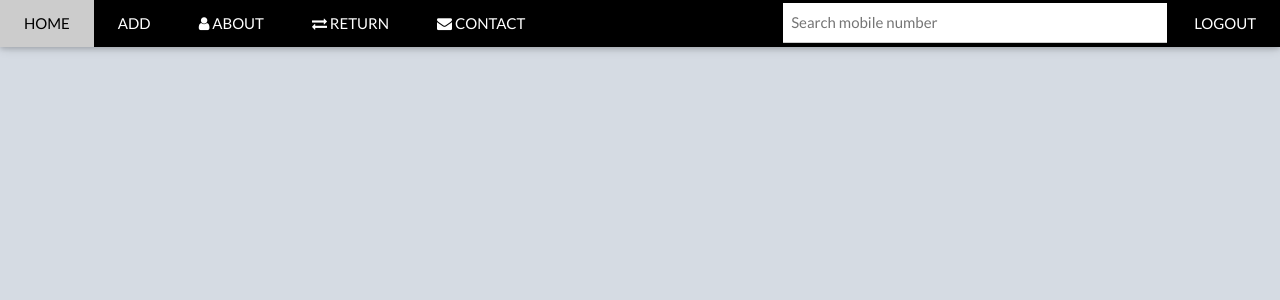
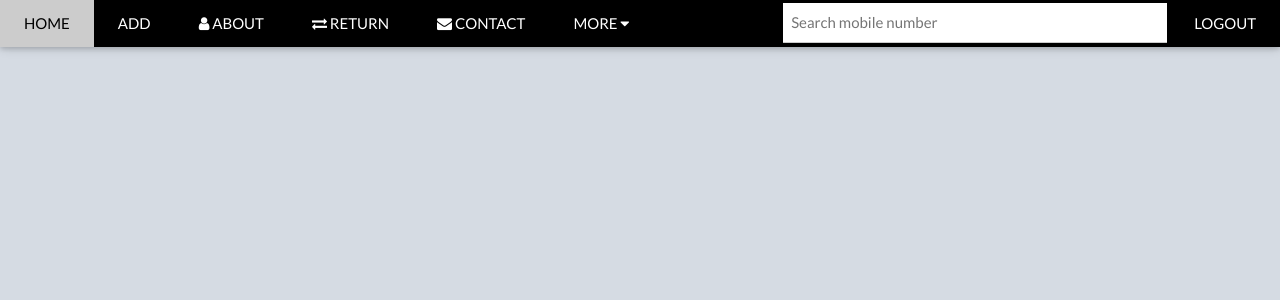
Before and after one commit to anshjain/mandar-boli, a Django app: page /about-us/ in a window 1280 px wide. Shown: the top 300 px of the page. Run offline with Django 3.2, Linux system fonts and the light colour scheme; a user stored in the database is signed in; data comes from the database, SQL or seed files in the repository; tables that the repository leaves empty hold one stand-in row (values such as "Sample post"); grey boxes marked "Sample" are stand-in pictures; parts of the project's set-up code (start-up, migrations or seed data) failed here and were passed over; some libraries are stand-ins or nearby versions.

Commit message:
Update endurl and add more

```diff
--- a/Boli/templates/navbar.html
+++ b/Boli/templates/navbar.html
@@ -8,15 +8,6 @@
 
         {% if request.user.is_authenticated %}
             <a href="{% url 'add-record' %}#entry" class="w3-bar-item w3-button w3-padding-large w3-hide-small">ADD</a>
-            <a href="{% url 'about' %}#about-us" class="w3-bar-item w3-button w3-padding-large w3-hide-small">
-                <i class="fa fa-user"></i> ABOUT
-            </a>
-            <a href="{% url 'return' %}#returns" class="w3-bar-item w3-button w3-padding-large w3-hide-small">
-                <i class="fa fa-exchange"></i> RETURN
-            </a>
-            <a href="{% url 'contact-us' %}#contact" class="w3-bar-item w3-button w3-padding-large w3-hide-small">
-                <i class="fa fa-envelope"></i> CONTACT
-            </a>
             {% if request.user.is_staff and not request.user.is_superuser %}
                 <a href="{% url 'admin:index' %}" class="w3-bar-item w3-button w3-padding-large w3-hide-small" target="_blank">
                     <i class="fa fa-user"></i> ADMIN
@@ -24,21 +15,25 @@
             {% endif %}
             <a href="{% url 'logout' %}#login" class="w3-bar-item w3-button w3-hover-red w3-padding-large w3-hide-small w3-right">LOGOUT</a>
         {% else %}
-            <a href="{% url 'about' %}#about-us" class="w3-bar-item w3-button w3-padding-large w3-hide-small">
-                <i class="fa fa-user"></i> ABOUT
-            </a>
-            <a href="{% url 'return' %}#returns" class="w3-bar-item w3-button w3-padding-large w3-hide-small">
-                <i class="fa fa-exchange"></i> RETURN
-            </a>
-            <a href="{% url 'contact-us' %}#contact" class="w3-bar-item w3-button w3-padding-large w3-hide-small">
-                <i class="fa fa-envelope"></i> CONTACT
-            </a>
-            <a href="https://5edc9b83f0a2f.site123.me/" target="_blank"
-               class="w3-bar-item w3-button w3-padding-large w3-hide-small">
-                <i class="fa fa-photo"></i> GALLERY
-            </a>
             <a href="{% url 'login' %}#login" class="w3-bar-item w3-button w3-hover-red w3-padding-large w3-hide-small w3-right">LOGIN</a>
         {% endif %}
+
+        <a href="{% url 'about' %}#about-us" class="w3-bar-item w3-button w3-padding-large w3-hide-small">
+            <i class="fa fa-user"></i> ABOUT
+        </a>
+        <a href="{% url 'return' %}#returns" class="w3-bar-item w3-button w3-padding-large w3-hide-small">
+            <i class="fa fa-exchange"></i> RETURN
+        </a>
+        <a href="{% url 'contact-us' %}#contact" class="w3-bar-item w3-button w3-padding-large w3-hide-small">
+            <i class="fa fa-envelope"></i> CONTACT
+        </a>
+        <div class="w3-dropdown-hover w3-hide-small">
+          <button class="w3-padding-large w3-button" title="More">MORE <i class="fa fa-caret-down"></i></button>
+          <div class="w3-dropdown-content w3-bar-block w3-card-4">
+            <a href="https://5edc9b83f0a2f.site123.me/" target="_blank" class="w3-bar-item w3-button">GALLERY</a>
+            <a href="#" class="w3-bar-item w3-button">REQUEST</a>
+          </div>
+        </div>
         <input type="tel" class="w3-input w3-right w3-half" style="max-width:30%; margin:3px;" value="{{phone_number}}"
                placeholder="Search mobile number" onkeypress="return isNumberKey(event)" maxlength="10" required id="pNumber" name="phone_number">
     </div>
```
